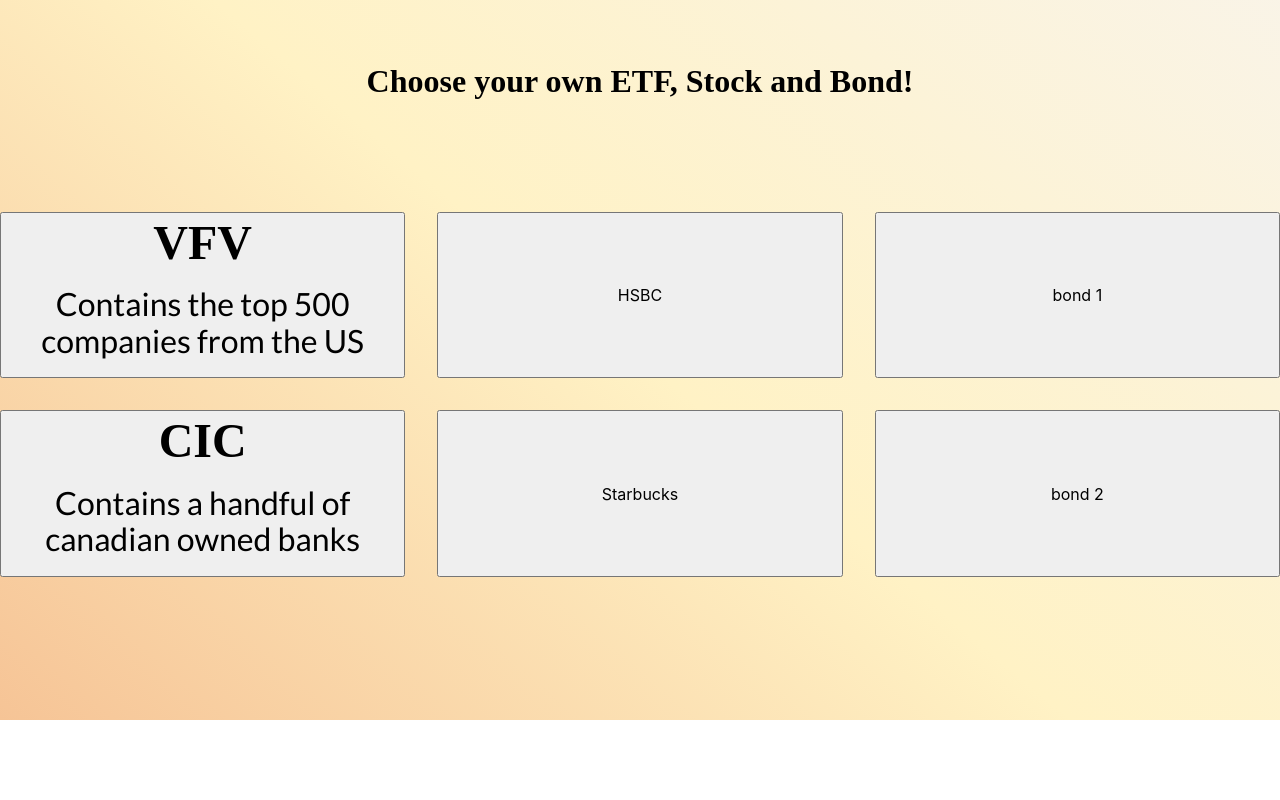
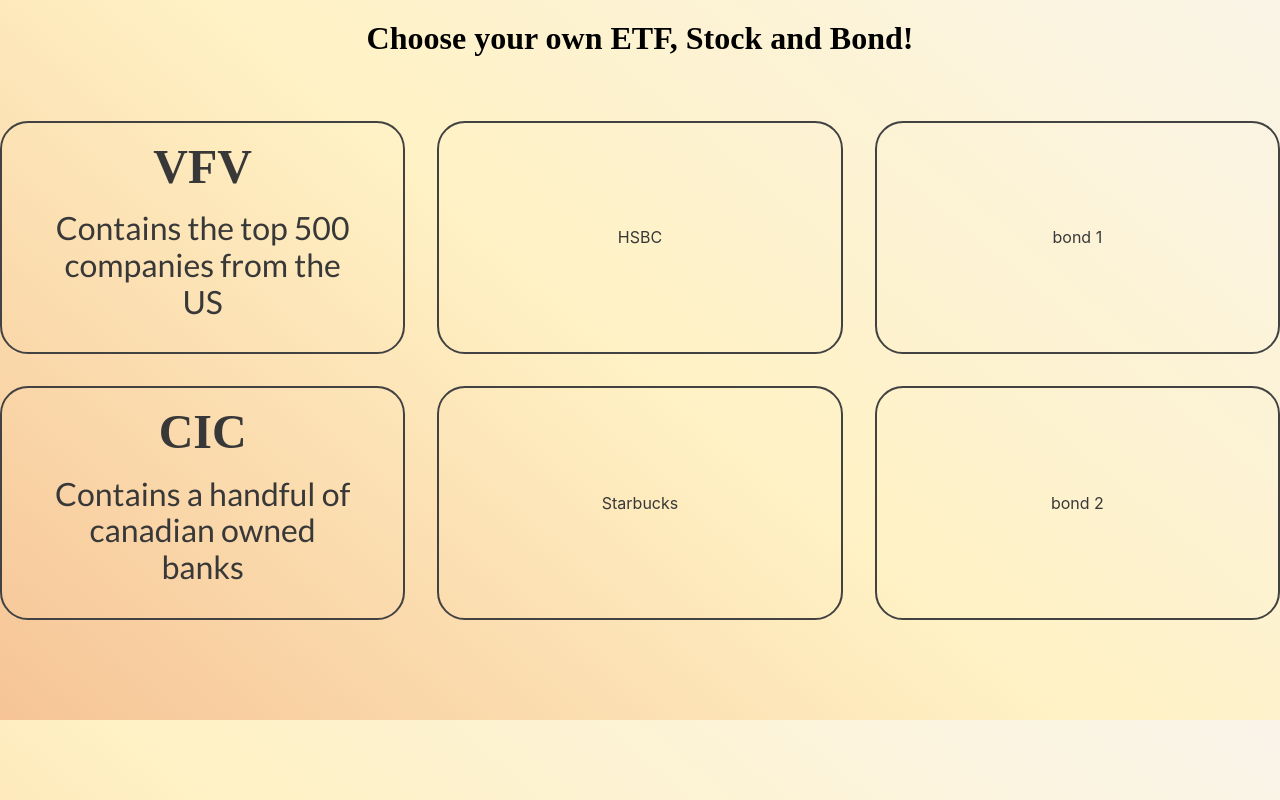
Before and after one commit to ldangyo/yassifyTFSA, a React (Create React App) app: page / in a window 1280 px wide. Shown: the part 2480-3280 px from the top of the page. Before the commit the page ends 3200 px from the top, so only its background shows below. Built offline with nearby package versions, Linux system fonts and the light colour scheme; a web font is replaced by a local one.

Commit message:
push before merge

```diff
--- a/src/pages/individual-page/IndividualPage.css
+++ b/src/pages/individual-page/IndividualPage.css
@@ -14,7 +14,7 @@
 }
 
 .individualOptions{
-    margin-top: 5rem;
+    margin-top: 2rem;
     display: grid;
     grid-template-columns: repeat(3, 1fr);
     grid-template-rows: repeat(2, 1fr);
@@ -22,3 +22,40 @@
     grid-row-gap: 2rem;
 
 }
+
+.buttonFalse {
+	background-color:transparent;
+	border-radius:28px;
+	border:2px solid #424242;
+	display:inline-block;
+	cursor:pointer;
+	color:#383838;
+	padding:16px 31px;
+	text-decoration:none;
+}
+
+.buttonTrue {
+	background-color:transparent;
+	border-radius:28px;
+	border:4px solid #424242;
+	display:inline-block;
+	cursor:pointer;
+	color:#383838;
+	padding:16px 31px;
+	text-decoration:none;
+}
+
+.buttonFalse:hover {
+	background-color:transparent;
+    border:4px solid #424242;
+}
+
+.buttonTrue:hover {
+	background-color:transparent;
+    border:2px solid #424242;
+}
+
+button:active {
+	position:relative;
+	top:1px;
+}
--- a/src/pages/individual-page/IndividualPage.js
+++ b/src/pages/individual-page/IndividualPage.js
@@ -6,6 +6,32 @@
 
 
 export const IndividualPage = () => {
+    const [vfv, setvfv]=useState(false)
+    const [cic, setCic] =useState(false)
+    const [hsbc, setHsbc] =useState(false)
+    const [starbucks, setStarbucks] =useState(false)
+    const [bond1, setBond1] =useState(false)
+    const [bond2, setBond2] =useState(false)
+
+    const handlevfv = ()=>{
+        setvfv(!vfv)
+    }
+    const handlecic = ()=>{
+        setCic(!cic)
+    }
+    const handlehsbc = ()=>{
+        setHsbc(!hsbc)
+    }
+    const handlestarbucks = ()=>{
+        setStarbucks(!starbucks)
+    }
+    const handlebond1 = ()=>{
+        setBond1(!bond1)
+    }
+    const handlebond2 = ()=>{
+        setBond2(!bond2)
+    }
+
 
 
     return(
@@ -42,27 +68,31 @@
                 <h3 id="subtext">Choose your own ETF, Stock and Bond!</h3>
                 <div className="individualOptions">
 
-                        <button>
+                        <button className={vfv? "buttonTrue":"buttonFalse"} onClick={handlevfv}>
                             <h3>VFV</h3>
                             <h5>
                                 Contains the top 500 companies from the US
                             </h5>
                         </button>
 
-                        <button>HSBC</button>
-                        <button>bond 1</button>
-                        <button>
+                        <button className={hsbc? "buttonTrue":"buttonFalse"} onClick={handlehsbc}>HSBC</button>
+                        <button className={bond1? "buttonTrue":"buttonFalse"} onClick={handlebond1}>bond 1</button>
+                        <button className={cic? "buttonTrue":"buttonFalse"} onClick={handlecic}>
                             <h3>CIC</h3>
                             <h5>
                                 Contains a handful of canadian owned banks
                             </h5>
                         </button>
 
-                        <button>Starbucks</button>
+                        <button className={starbucks? "buttonTrue":"buttonFalse"} onClick={handlestarbucks}>Starbucks</button>
 
-                        <button>bond 2</button>
+                        <button className={bond2? "buttonTrue":"buttonFalse"} onClick={handlebond2}>bond 2</button>
 
                     </div>
+            </section>
+
+            <section>
+
             </section>
 
         </div>
```
